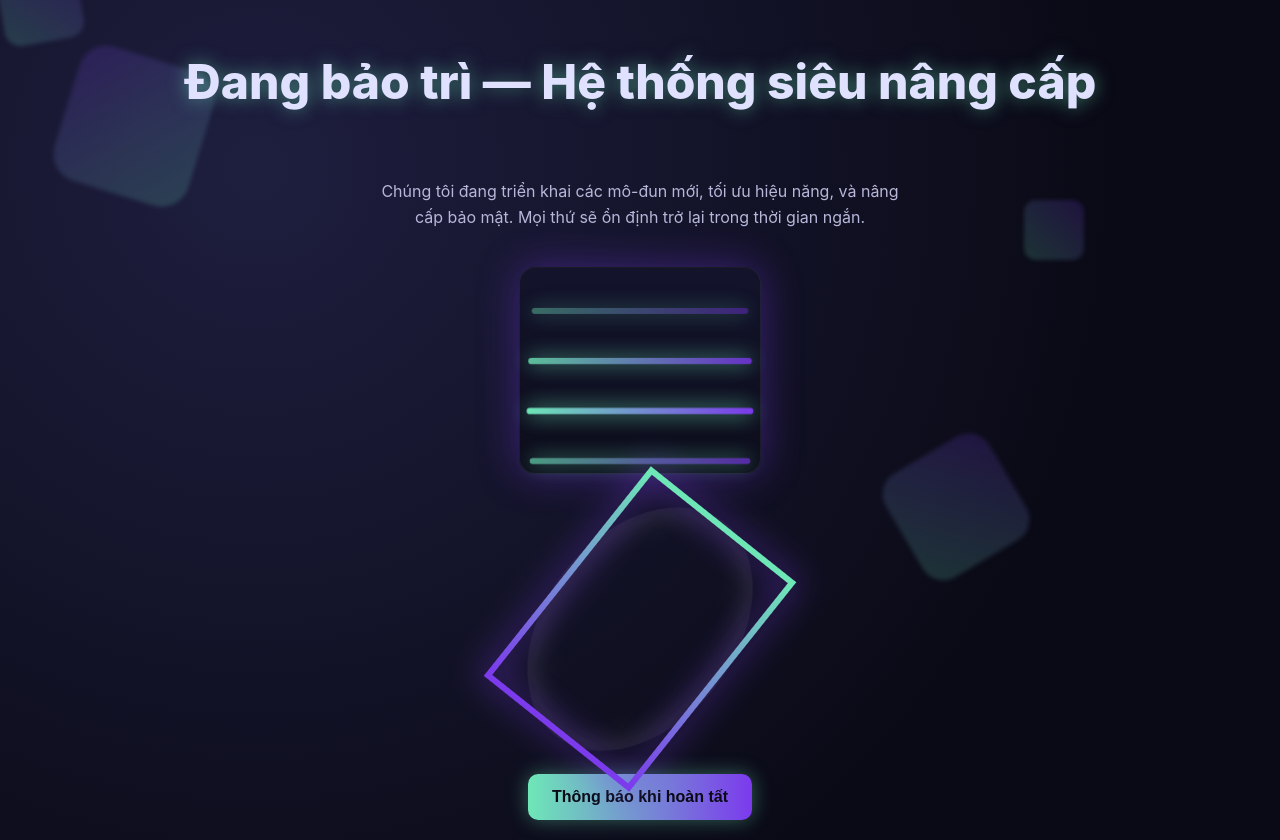
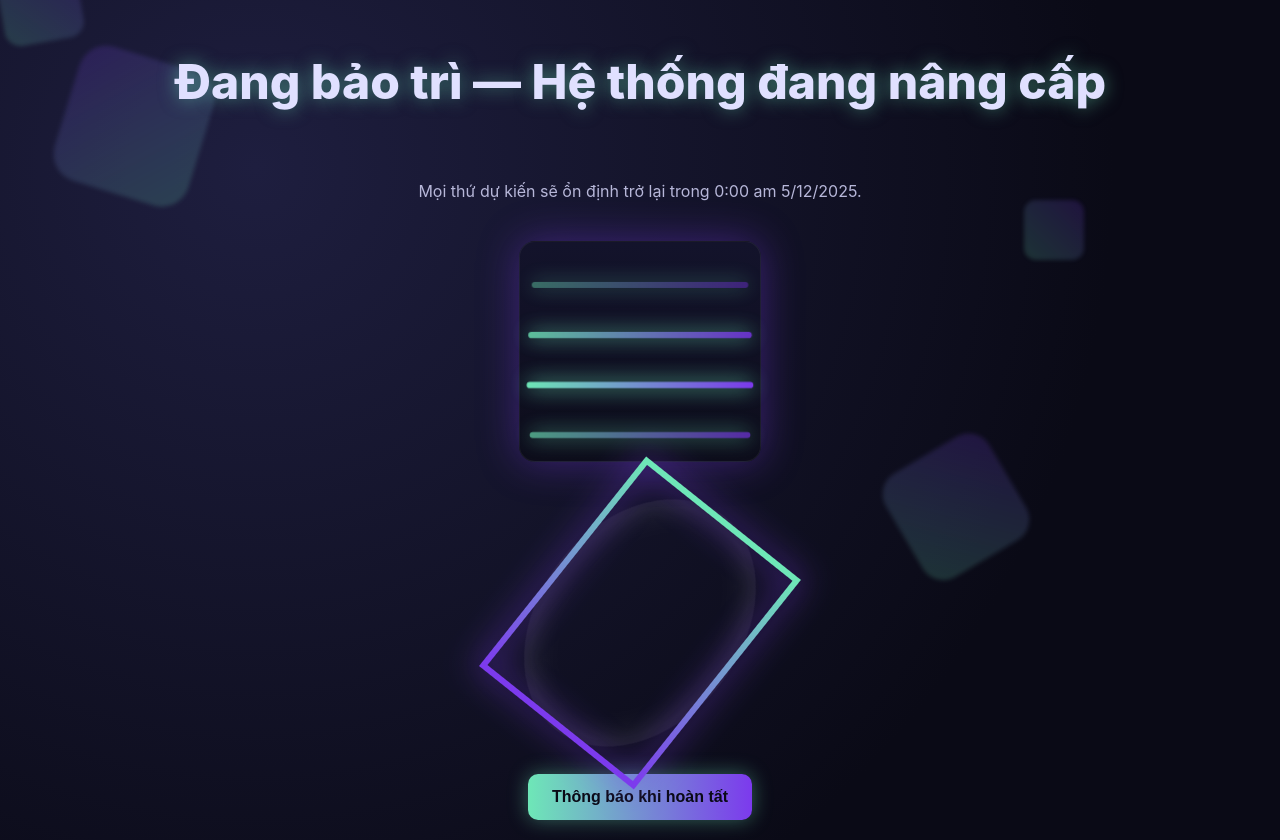
Before and after one commit to LoyRiyu/Du-an-web, a plain HTML site: page index.html in a window 1280 px wide. Drawn offline with nearby package versions, Linux system fonts and the light colour scheme.

Commit message:
index.html

```diff
--- a/index.html
+++ b/index.html
@@ -161,8 +161,8 @@
   <div class="geo"></div>
 
   <div class="center">
-    <h1>Đang bảo trì — Hệ thống siêu nâng cấp</h1>
-    <p>Chúng tôi đang triển khai các mô-đun mới, tối ưu hiệu năng, và nâng cấp bảo mật. Mọi thứ sẽ ổn định trở lại trong thời gian ngắn.</p>
+    <h1>Đang bảo trì — Hệ thống đang nâng cấp</h1>
+    <p>Mọi thứ dự kiến sẽ ổn định trở lại trong 0:00 am 5/12/2025.</p>
 
     <div class="server-box animate__animated animate__fadeInUp">
       <div class="glow-line"></div>
```
